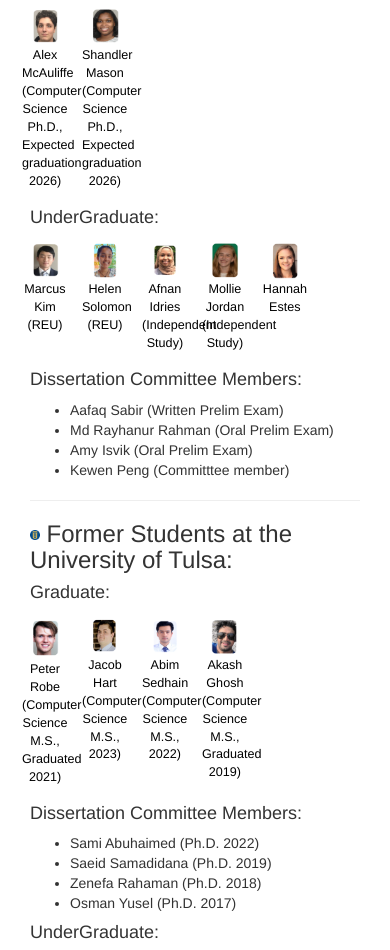
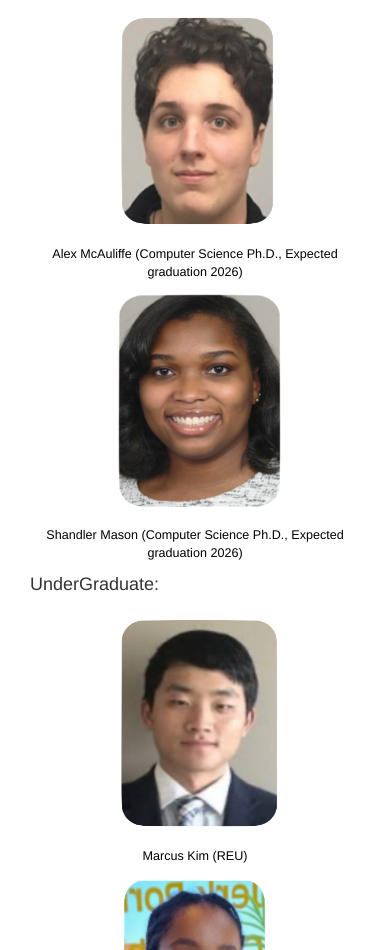
Before and after one commit to SandeepKuttal/kuttal, a plain HTML site: page people.html in a window 390 px wide. Shown: the part 365-1315 px from the top of the page. Drawn offline with nearby package versions, Linux system fonts and the light colour scheme.

Commit message:
updated mobile screen look for portraits

```diff
--- a/people.html
+++ b/people.html
@@ -36,13 +36,13 @@
 
             <h4>Graduate:</h4>
         <div class="row">
-            <div class="column">
+            <div class="col-sm-2">
                 <figure>
                     <center><img src="people/alex-mcauliffe.png" alt="" style="width:55%"></center>
                     <figcaption>Alex McAuliffe (Computer Science Ph.D., Expected graduation 2026)</figcaption>
                 </figure>
             </div>
-            <div class="column">
+            <div class="col-sm-2">
                 <figure>
                     <center><img src="people/shandler-mason.png" alt="" style="width:55%"></center>
                     <figcaption>Shandler Mason (Computer Science Ph.D., Expected graduation 2026)</figcaption>
@@ -52,32 +52,32 @@
 
             <h4>UnderGraduate:</h4>
             <div class="row">
-                <div class="column">
+                <div class="col-sm-2">
                     <figure>
                         <center><img src="people/marcus-kim.png" alt="" style="width:55%"></center>
                         <figcaption>Marcus Kim (REU)</figcaption>
 
                     </figure>
                 </div>
-                <div class="column">
+                <div class="col-sm-2">
                     <figure>
                         <center><img src="people/helen-solomon.png" alt="" style="width:55%"></center>
                         <figcaption>Helen Solomon (REU)</figcaption>
                     </figure>
                 </div>
-                <div class="column">
+                <div class="col-sm-2">
                     <figure>
                         <center><img src="people/afnan-idries.png" alt="" style="width:55%"></center>
                         <figcaption>Afnan Idries (Independent Study)</figcaption>
                     </figure>
                 </div>
-                <div class="column">
+                <div class="col-sm-2">
                     <figure>
                         <center><img src="people/mollie-jordan.png" alt="" style="width:55%"></center>
                         <figcaption>Mollie Jordan (Independent Study)</figcaption>
                     </figure>
                 </div>
-                <div class="column">
+                <div class="col-sm-2">
                     <figure>
                         <center><img src="people/hannah-estes.png" alt="" style="width:55%"></center>
                         <figcaption>Hannah Estes</figcaption>
@@ -102,25 +102,25 @@
 
                 <h4>Graduate:</h4>
                 <div class="row">
-                    <div class="column">
+                    <div class="col-sm-2">
                         <figure>
                             <center><img src="people/peter-robe.png" alt="" style="width:55%"></center>
                             <figcaption>Peter Robe (Computer Science M.S., Graduated 2021)</figcaption>
                         </figure>
                     </div>
-                    <div class="column">
+                    <div class="col-sm-2">
                         <figure>
                             <center><img src="people/jacob-hart.png" alt="" style="width:55%"></center>
                             <figcaption>Jacob Hart (Computer Science M.S., 2023)</figcaption>
                         </figure>
                     </div>
-                    <div class="column">
+                    <div class="col-sm-2">
                         <figure>
                             <center><img src="people/abim-sedhain.png" alt="" style="width:55%"></center>
                             <figcaption>Abim Sedhain (Computer Science M.S., 2022)</figcaption>
                         </figure>
                     </div>
-                    <div class="column">
+                    <div class="col-sm-2">
                         <figure>
                             <center><img src="people/akash-ghosh.png" alt="" style="width:55%"></center>
                             <figcaption>Akash Ghosh (Computer Science M.S., Graduated 2019)</figcaption>
```
